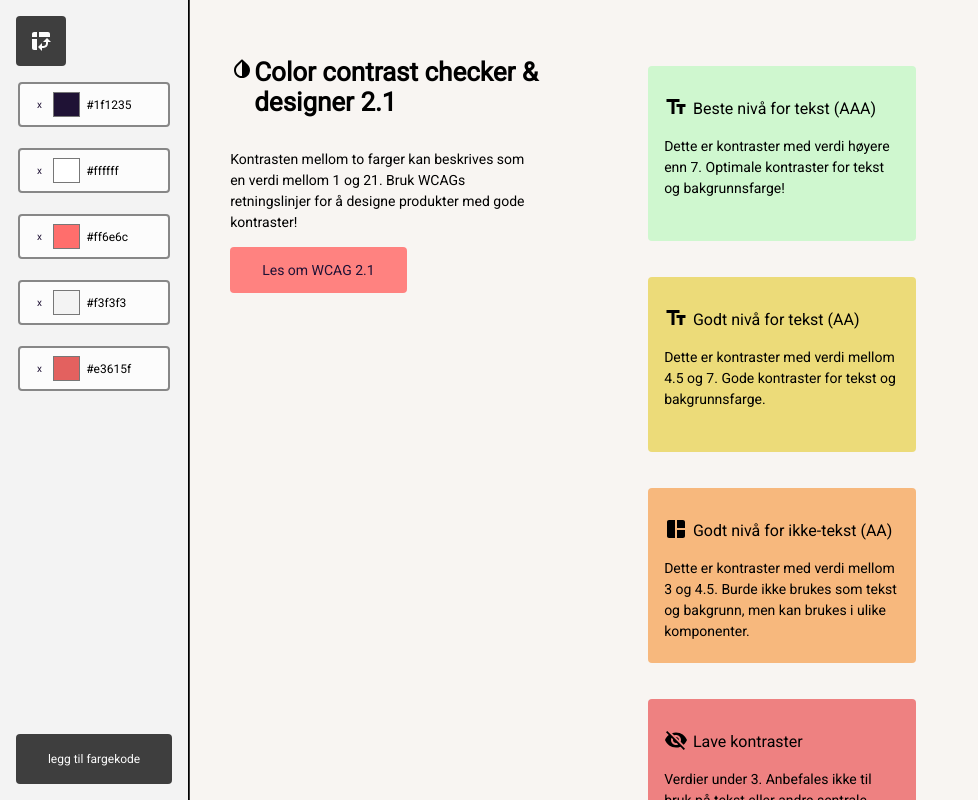
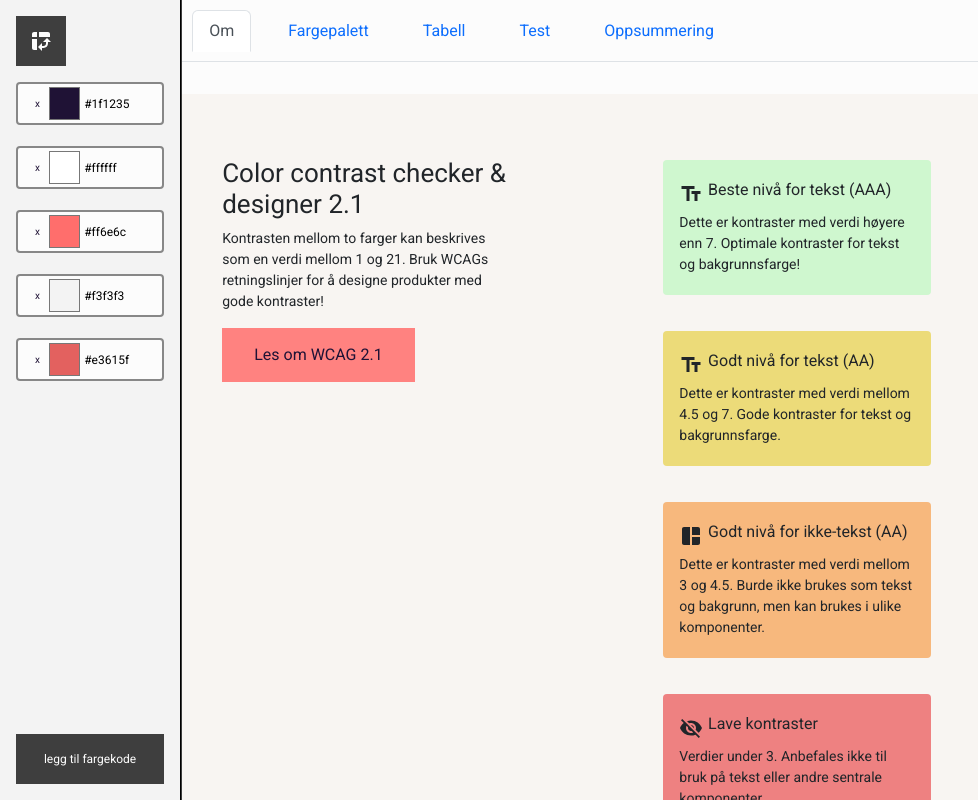
Before and after one commit to NorskRegnesentral/ccc21, a React (Create React App) app: page / in a window 1280 px wide. Shown: the whole page, without its empty margins (0-978 px from the left). Built offline with nearby package versions, Linux system fonts and the light colour scheme.

Commit message:
Put sections in tabs

```diff
--- a/package.json
+++ b/package.json
@@ -11,11 +11,13 @@
     "@testing-library/jest-dom": "^5.14.1",
     "@testing-library/react": "^11.2.7",
     "@testing-library/user-event": "^12.8.3",
+    "bootstrap": "^5.2.3",
     "enhanced-resolve": "^5.10.0",
     "i18next": "^21.8.13",
     "i18next-browser-languagedetector": "^6.1.4",
     "i18next-http-backend": "^1.4.1",
     "react": "^17.0.2",
+    "react-bootstrap": "^2.7.0",
     "react-dom": "^17.0.2",
     "react-i18next": "^11.18.0",
     "react-router-dom": "^6.3.0",
--- a/src/pages/home/home.css
+++ b/src/pages/home/home.css
@@ -12,6 +12,7 @@
 
 .app-horizontal-bar {
   display: grid;
+  align-content: flex-start;
   overflow: hidden;
   grid-template-areas: "colorbar" "content";
   height: 100vh;
--- a/src/pages/home/home.jsx
+++ b/src/pages/home/home.jsx
@@ -1,5 +1,6 @@
 // SPDX-License-Identifier: GPL-3.0-or-later
 import "./home.css";
+import "bootstrap/dist/css/bootstrap.min.css";
 import React, { useEffect, useState } from "react";
 import ContrastTable from "../../components/contrastTable/contrastTable";
 import MockupTextBox from "../../components/mockupTextBox/mockupTextBox";
@@ -25,6 +26,8 @@ import MockupButton from "../../components/mockupButton/mockupButton";
 import ContrastSummaryBox from "../../components/contrastSummaryBox/contrastSummaryBox";
 import ContrastSummary from "../../components/contrastSummary/contrastSummary";
 import ColorPalette from "../../components/colorPalette/colorPalette";
+import Tab from 'react-bootstrap/Tab';
+import Tabs from 'react-bootstrap/Tabs';
 
 function Home() {
   const { t } = useTranslation();
@@ -84,6 +87,8 @@ function Home() {
         />
       </div>
       <div className="rightSideBar">
+        <Tabs defaultActiveKey="about" id="main-tab-group" className="mb-3">
+          <Tab eventKey="about" title="Om">
             <div className="aboutSection">
               <div className="aboutSectionLeft">
                 <div className="row">
@@ -119,6 +124,8 @@ function Home() {
                 </ul>
               </div>
             </div>
+          </Tab>
+          <Tab eventKey="palette" title="Fargepalett">
             <div className="colorPaletteSection">
               <fieldset className="default-palettes-container">
                 <legend className="mockup-section-title">
@@ -138,6 +145,8 @@ function Home() {
                 </h2>
               </div>
             </div>
+          </Tab>
+          <Tab eventKey="table" title="Tabell">
             <div className="tableSection">
               <div className="see-contrast-heading">
                 <ColorLensIcon></ColorLensIcon>
@@ -145,7 +154,8 @@ function Home() {
               </div>
               <ContrastTable aria-details={t('contrast-table-title')} contrastMatrix={contrastMatrix}></ContrastTable>
             </div>
-        {/*<div><ContrastSummary contrastMatrix={contrastMatrix}></ContrastSummary></div>*/}
+          </Tab>
+          <Tab eventKey="testing" title="Test">
             <div className="mockupSection">
               <div className="mockup-section-title">
                 <HandymanIcon></HandymanIcon>
@@ -160,16 +170,8 @@ function Home() {
                 <MockupButton colorList={colorList} contrastMatrix={contrastMatrix} color1={colorList[3]} color2={colorList[2]}></MockupButton>
               </div>
             </div>
-        {/*
-         <div>
-          <div className="see-contrast-heading">
-            <InventoryRoundedIcon/>
-            <h1 className="big-title">{t('recommendation-section-title')}</h1>
-          </div>
-          <MockupPage contrastMatrix={contrastMatrix} colorList={colorList}></MockupPage>
-          <ContrastSummary contrastMatrix={contrastMatrix}></ContrastSummary>
-        </div>
-        */}
+          </Tab>
+          <Tab eventKey="summary" title="Oppsummering">
             <div className="summarySection">
               <div className="see-contrast-heading">
                 <InventoryRoundedIcon/>
@@ -186,6 +188,19 @@ function Home() {
                                     colorCombinationsList={getContrastList(contrastMatrix, w.contrastMin, w.aaNonTextMin)}></ContrastSummaryBox>
               </div>
             </div>
+          </Tab>
+        </Tabs>
+        {/*<div><ContrastSummary contrastMatrix={contrastMatrix}></ContrastSummary></div>*/}
+        {/*
+         <div>
+          <div className="see-contrast-heading">
+            <InventoryRoundedIcon/>
+            <h1 className="big-title">{t('recommendation-section-title')}</h1>
+          </div>
+          <MockupPage contrastMatrix={contrastMatrix} colorList={colorList}></MockupPage>
+          <ContrastSummary contrastMatrix={contrastMatrix}></ContrastSummary>
+        </div>
+        */}
         <Footer
         backgroundColor="#fcfcfc"
         textColor="#1f1235"
```
Also changed, not shown: 1 other file (tests, documents, lock files or other folders). Lines whose indentation alone changed are shown as unchanged.
